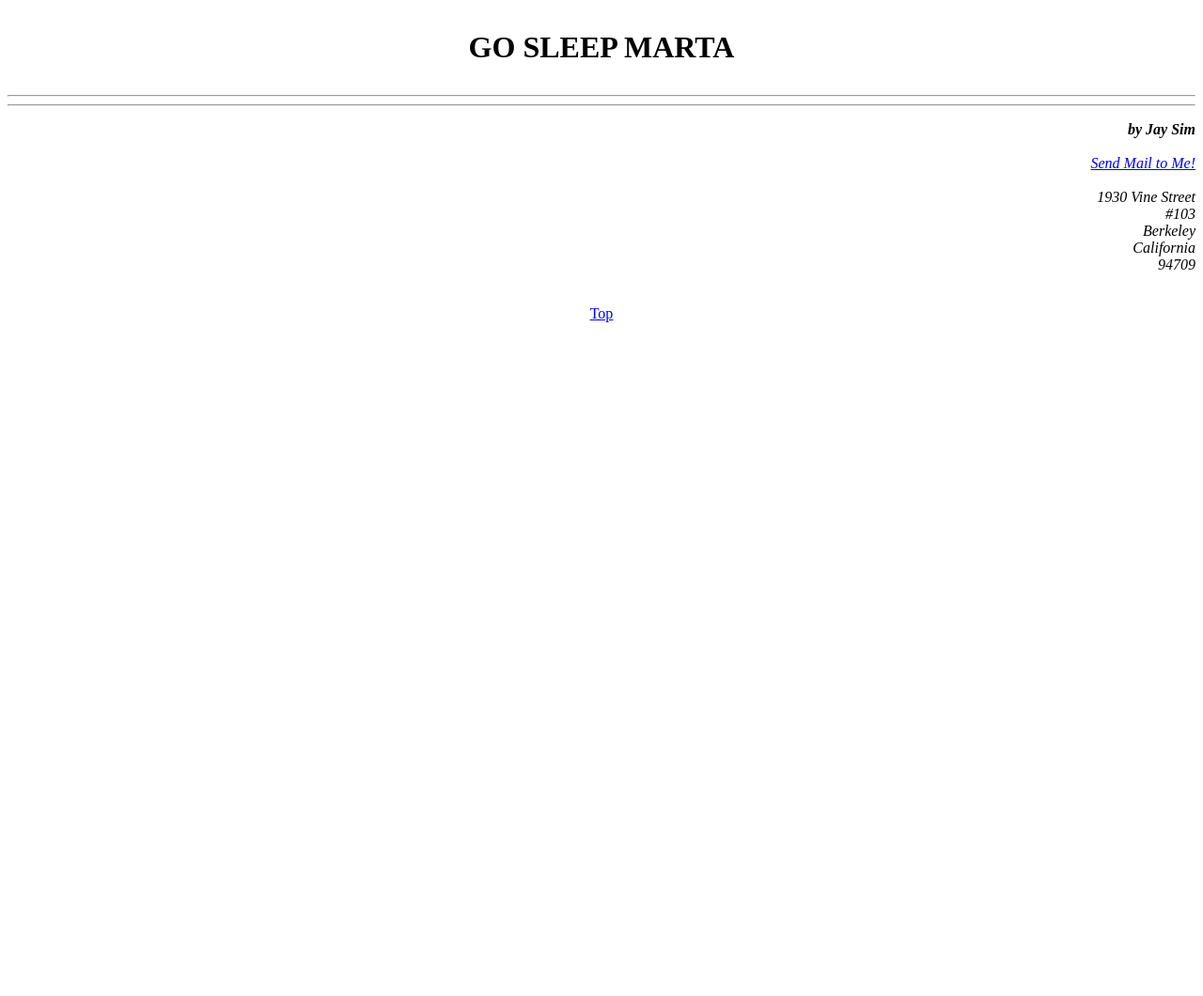
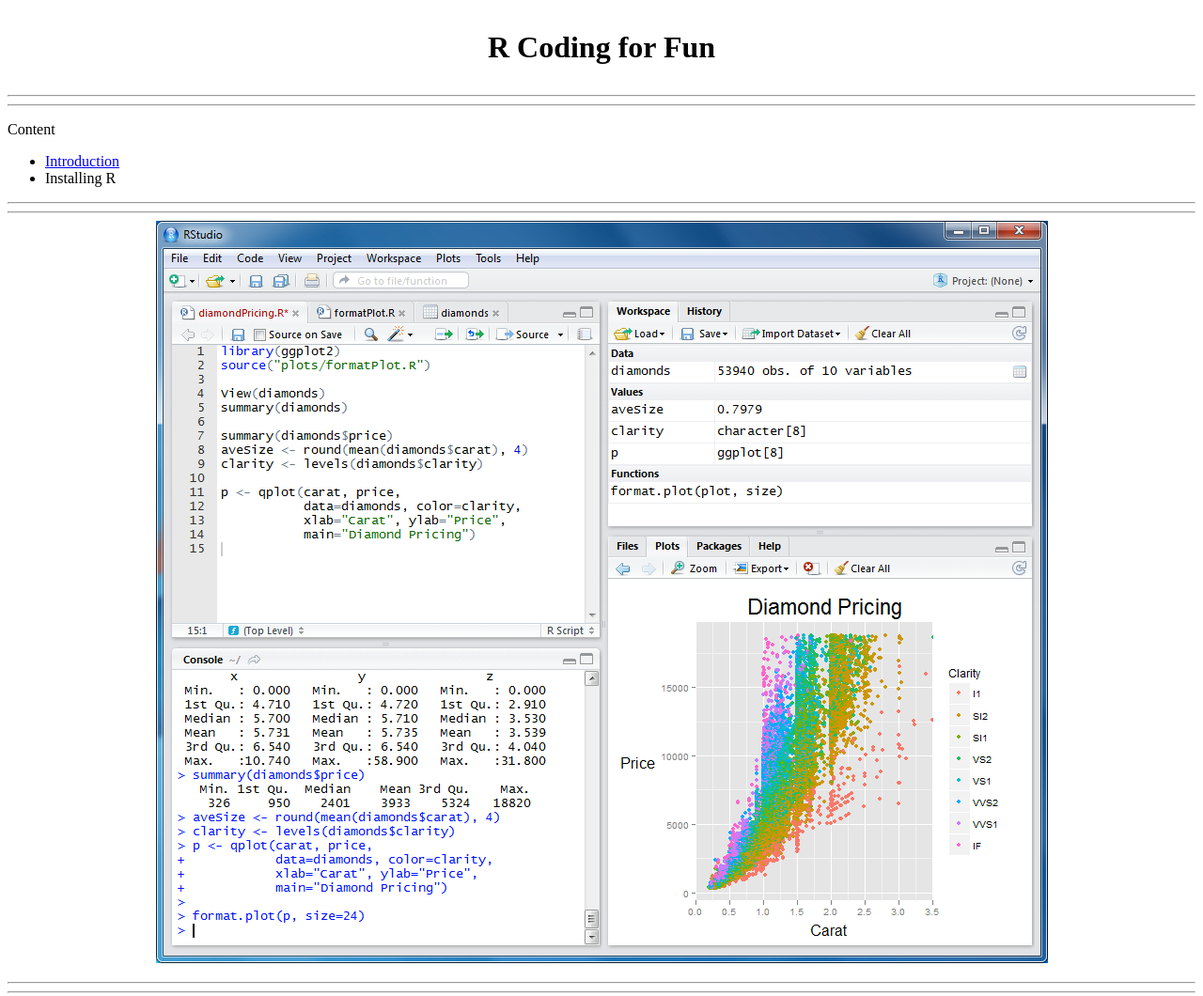
Before and after one commit to kevybear/simjay.github.io, a plain HTML site: page index.html in a window 1280 px wide. Shown: the top 1060 px of the page at 94% size. Before the commit the page ends 800 px from the top, so only its background shows below. Drawn offline with Linux system fonts and the light colour scheme.

Commit message:
back to work

```diff
--- a/index.html
+++ b/index.html
@@ -1,13 +1,26 @@
 <!DOCTYPE html>
 <html>
 	<head>
-		<title>Go sleep</title>
+		<title>R Coding</title>
 	</head>
 	<body>
-		<h1 id="top"><p align="center">GO SLEEP MARTA</p></h1>
+		<h1 id="top"><p align="center">R Coding for Fun</p></h1>
 		<hr />
 		<hr />
-
+		<p>
+		Content<br />
+		<ul>
+			<li><a href="Introduction/Introduction.html">Introduction</a></li>
+			<li>Installing R</li>
+		</ul>
+		<hr/>
+		<hr/>
+		<div align="center">
+		<img src="images/RStudioImage.png" alt="RStudio Screen Shot" title="The useful tool, R Studio"/>
+		</div>
+		</p>
+		<hr/>
+		<hr/>
 		<address>
 			<p align="right">
 				<b>by Jay Sim</b><br/><br/>
```
